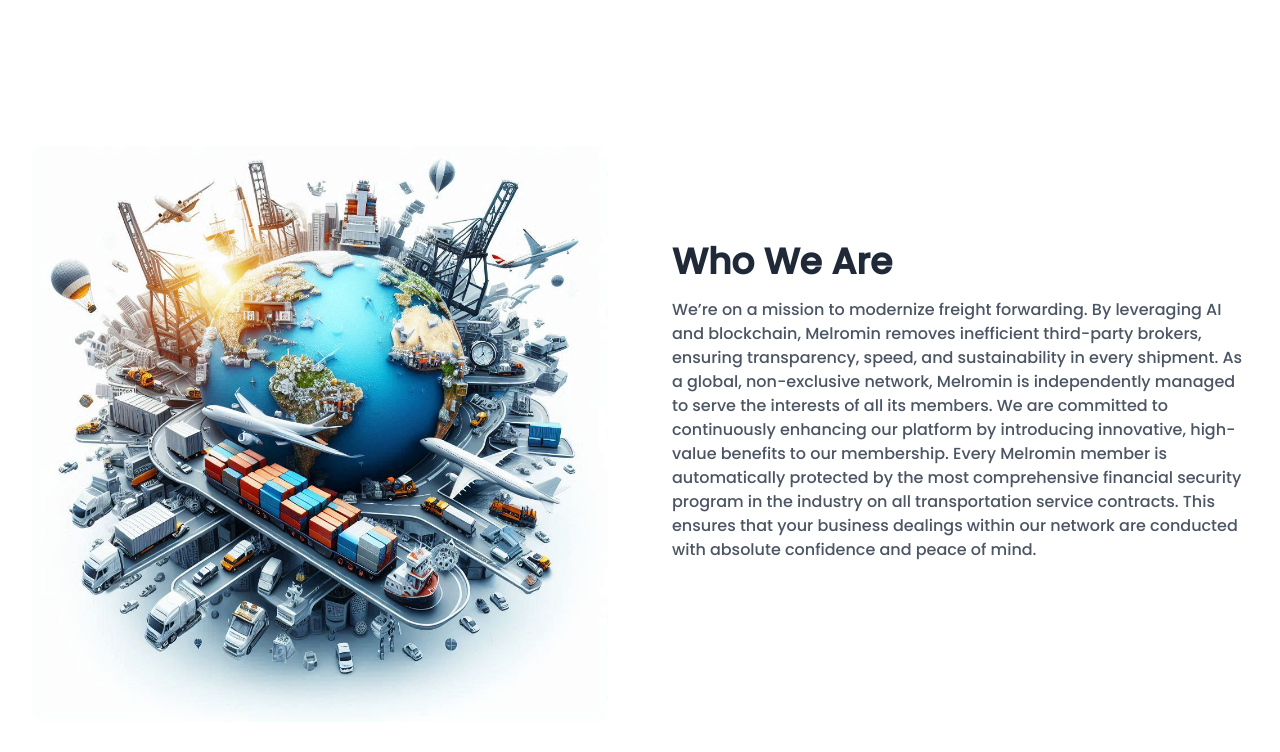
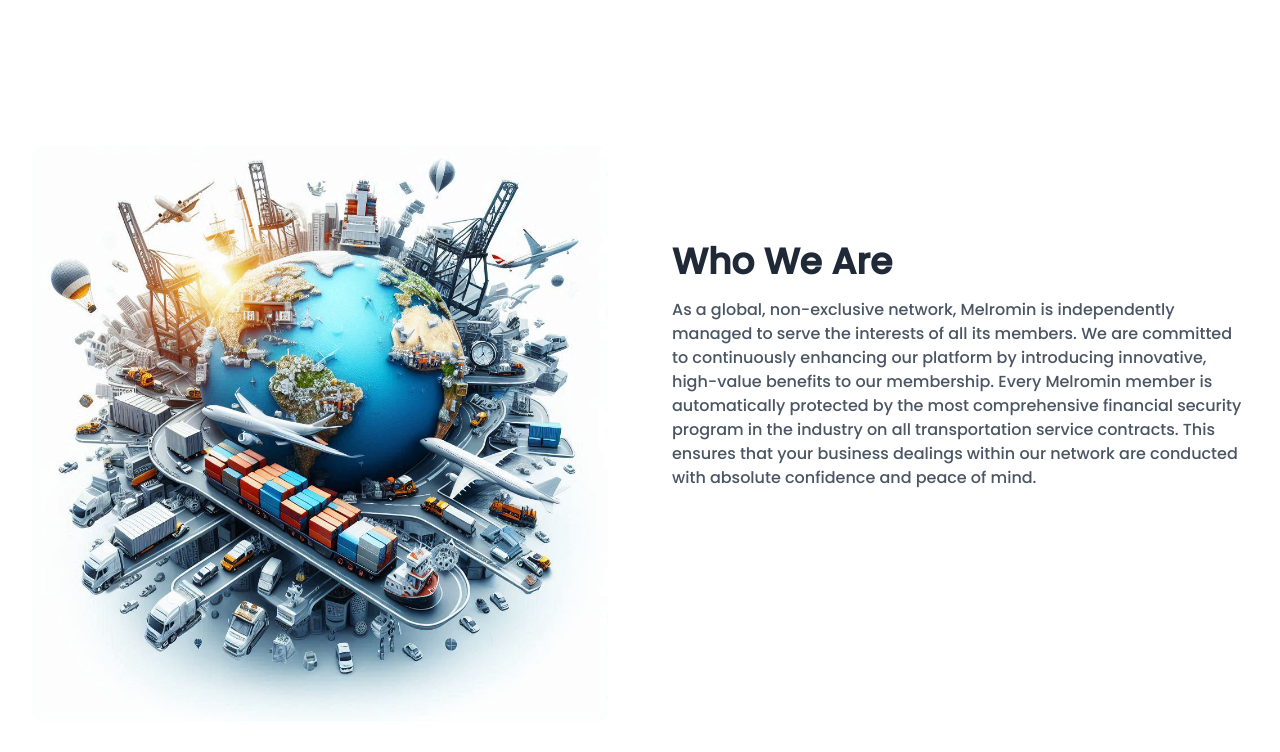
Before and after one commit to melika760/MelrominGlobalNetwork, a Next.js app: page / in a window 1280 px wide. Shown: the part 972-1724 px from the top of the page. Built offline with nearby package versions, Linux system fonts and the light colour scheme; no server answers.

Commit message:
Update Works.jsx

```diff
--- a/app/_components/Works.jsx
+++ b/app/_components/Works.jsx
@@ -18,7 +18,6 @@
         <h2 className="text-3xl font-extrabold sm:text-4xl  text-gray-800  "> Who We Are</h2>
 
         <p className="mt-4 text-gray-600">
-        We’re on a mission to modernize freight forwarding. By leveraging AI and blockchain, Melromin removes inefficient third-party brokers, ensuring transparency, speed, and sustainability in every shipment.
         As a global, non-exclusive network, Melromin is independently managed to serve the interests of all its members. We are committed to continuously enhancing our platform by introducing innovative, high-value benefits to our membership. Every Melromin member is automatically protected by the most comprehensive financial security program in the industry on all transportation service contracts. This ensures that your business dealings within our network are conducted with absolute confidence and peace of mind.
         </p>
 
```
